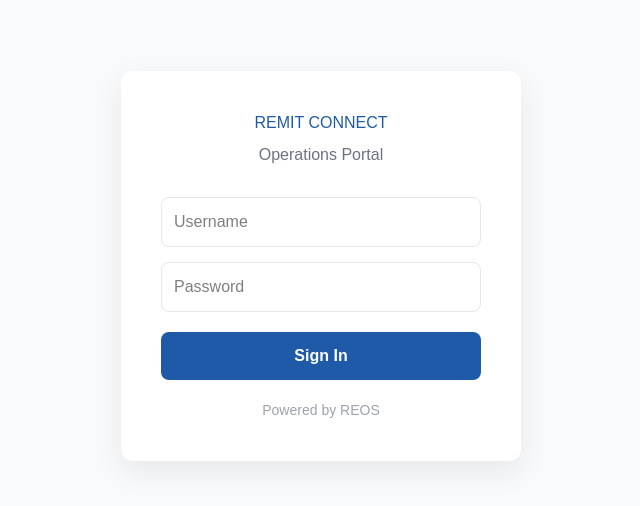
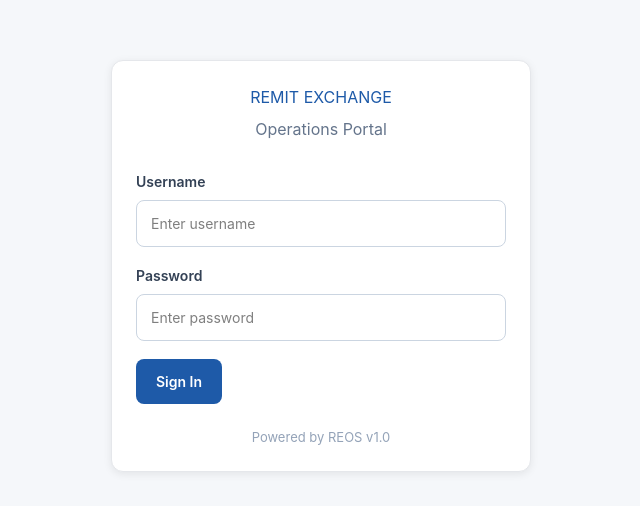
Before and after one commit to mosabidriis-cloud/remit-connect, a React (Vite) app: page /login in a window 1280 px wide. Shown: the part 134-640 px from the top of the page, without its empty margins (319-959 px from the left). Built offline with nearby package versions, Linux system fonts and the light colour scheme.

Commit message:
feat(ui): add reusable UI components and update dashboard

```diff
--- a/package.json
+++ b/package.json
@@ -11,9 +11,12 @@
   },
   "dependencies": {
     "@tailwindcss/vite": "^4.3.2",
+    "class-variance-authority": "^0.7.1",
+    "clsx": "^2.1.1",
     "react": "^19.2.7",
     "react-dom": "^19.2.7",
     "react-router-dom": "^7.18.1",
+    "tailwind-merge": "^3.6.0",
     "tailwindcss": "^4.3.2"
   },
   "devDependencies": {
--- a/src/components/dashboard/BranchStatusTable.tsx
+++ b/src/components/dashboard/BranchStatusTable.tsx
@@ -1,99 +1,59 @@
+import DataTable from "../ui/DataTable";
 import { branches } from "../../services/branchService";
+import type { Branch } from "../../types/Branch";
 
 export default function BranchStatusTable() {
+  const activeBranches = branches.filter((branch) => branch.active);
+
   return (
-    <div
-      style={{
-        background: "#FFFFFF",
-        marginTop: 30,
-        borderRadius: 12,
-        padding: 20,
-        boxShadow: "0 4px 12px rgba(0,0,0,0.08)",
-      }}
-    >
-      <h2
-        style={{
-          marginTop: 0,
-          marginBottom: 20,
-          color: "#123A73",
-        }}
-      >
-        Branch Status
-      </h2>
-
-      <table
-        style={{
-          width: "100%",
-          borderCollapse: "collapse",
-        }}
-      >
-        <thead>
-          <tr
-            style={{
-              background: "#F5F7FA",
-            }}
-          >
-            <th style={header}>Branch</th>
-            <th style={header}>Liquidity</th>
-            <th style={header}>Available Accounts</th>
-            <th style={header}>Files Ready</th>
-            <th style={header}>Status</th>
-            <th style={header}>Updated</th>
-          </tr>
-        </thead>
-
-        <tbody>
-          {branches
-            .filter((branch) => branch.active)
-            .map((branch) => (
-              <tr key={branch.id}>
-                <td style={cell}>{branch.name}</td>
-
-                <td style={cell}>
-                  {branch.liquidity.toLocaleString()} SDG
-                </td>
-
-                <td style={cell}>
-                  {branch.availableAccounts.toFixed(2)}
-                </td>
-
-                <td style={cell}>{branch.filesReady}</td>
-
-                <td style={cell}>
+    <DataTable<Branch>
+      data={activeBranches}
+      columns={[
+        {
+          header: "Branch",
+          render: (branch) => branch.name,
+        },
+        {
+          header: "Liquidity",
+          render: (branch) =>
+            `${branch.liquidity.toLocaleString()} SDG`,
+        },
+        {
+          header: "Available Accounts",
+          render: (branch) =>
+            branch.availableAccounts.toFixed(2),
+        },
+        {
+          header: "Files Ready",
+          render: (branch) => branch.filesReady,
+        },
+        {
+          header: "Status",
+          render: (branch) => (
             <span
               style={{
-                      padding: "6px 10px",
-                      borderRadius: 8,
-                      color: "#fff",
-                      fontWeight: 600,
                 background:
                   branch.status === "Ready"
                     ? "#16A34A"
                     : branch.status === "Funding Soon"
                     ? "#F59E0B"
                     : "#DC2626",
+                color: "#FFFFFF",
+                padding: "6px 12px",
+                borderRadius: 20,
+                fontWeight: 600,
+                fontSize: 13,
               }}
             >
               {branch.status}
             </span>
-                </td>
-
-                <td style={cell}>{branch.lastUpdated}</td>
-              </tr>
-            ))}
-        </tbody>
-      </table>
-    </div>
+          ),
+        },
+        {
+          header: "Updated",
+          render: (branch) => branch.lastUpdated,
+        },
+      ]}
+    />
   );
 }
-
-const header: React.CSSProperties = {
-  padding: "14px",
-  textAlign: "left",
-  borderBottom: "1px solid #E5E7EB",
-};
-
-const cell: React.CSSProperties = {
-  padding: "14px",
-  borderBottom: "1px solid #F1F5F9",
-};
--- /dev/null
+++ b/src/components/forms/TextInput.tsx
@@ -0,0 +1,56 @@
+import type { ChangeEvent } from "react";
+
+type TextInputProps = {
+  label: string;
+  value: string;
+  placeholder?: string;
+  type?: string;
+  onChange: (value: string) => void;
+};
+
+export default function TextInput({
+  label,
+  value,
+  placeholder,
+  type = "text",
+  onChange,
+}: TextInputProps) {
+  return (
+    <div
+      style={{
+        display: "flex",
+        flexDirection: "column",
+        gap: 8,
+        marginBottom: 18,
+      }}
+    >
+      <label
+        style={{
+          fontWeight: 600,
+          color: "#334155",
+          fontSize: 14,
+        }}
+      >
+        {label}
+      </label>
+
+      <input
+        type={type}
+        value={value}
+        placeholder={placeholder}
+        onChange={(e: ChangeEvent<HTMLInputElement>) =>
+          onChange(e.target.value)
+        }
+        style={{
+          padding: "12px 14px",
+          border: "1px solid #CBD5E1",
+          borderRadius: 8,
+          fontSize: 14,
+          outline: "none",
+          width: "100%",
+          boxSizing: "border-box",
+        }}
+      />
+    </div>
+  );
+}
--- /dev/null
+++ b/src/components/ui/Badge.tsx
@@ -0,0 +1,35 @@
+type BadgeProps = {
+  text: string;
+  color: "green" | "orange" | "red" | "blue" | "gray";
+};
+
+export default function Badge({
+  text,
+  color,
+}: BadgeProps) {
+  const colors = {
+    green: "#16A34A",
+    orange: "#F59E0B",
+    red: "#DC2626",
+    blue: "#2563EB",
+    gray: "#64748B",
+  };
+
+  return (
+    <span
+      style={{
+        display: "inline-block",
+        padding: "6px 12px",
+        borderRadius: 20,
+        background: colors[color],
+        color: "#FFFFFF",
+        fontWeight: 600,
+        fontSize: 13,
+        textAlign: "center",
+        minWidth: 110,
+      }}
+    >
+      {text}
+    </span>
+  );
+}
--- /dev/null
+++ b/src/components/ui/Button.tsx
@@ -0,0 +1,40 @@
+type ButtonProps = {
+  children: React.ReactNode;
+  onClick?: () => void;
+  type?: "button" | "submit";
+  variant?: "primary" | "secondary" | "danger";
+};
+
+export default function Button({
+  children,
+  onClick,
+  type = "button",
+  variant = "primary",
+}: ButtonProps) {
+  const background =
+    variant === "primary"
+      ? "#1E5AA8"
+      : variant === "secondary"
+      ? "#64748B"
+      : "#DC2626";
+
+  return (
+    <button
+      type={type}
+      onClick={onClick}
+      style={{
+        background,
+        color: "#FFFFFF",
+        border: "none",
+        borderRadius: 8,
+        padding: "12px 20px",
+        fontSize: 14,
+        fontWeight: 600,
+        cursor: "pointer",
+        transition: "0.2s",
+      }}
+    >
+      {children}
+    </button>
+  );
+}
--- /dev/null
+++ b/src/components/ui/Card.tsx
@@ -0,0 +1,36 @@
+import type { ReactNode } from "react";
+
+type CardProps = {
+  title?: string;
+  children: ReactNode;
+};
+
+export default function Card({ title, children }: CardProps) {
+  return (
+    <div
+      style={{
+        background: "#FFFFFF",
+        borderRadius: 12,
+        padding: 24,
+        boxShadow: "0 2px 8px rgba(0,0,0,0.08)",
+        border: "1px solid #E5E7EB",
+      }}
+    >
+      {title && (
+        <h3
+          style={{
+            margin: 0,
+            marginBottom: 20,
+            color: "#123A73",
+            fontSize: 18,
+            fontWeight: 600,
+          }}
+        >
+          {title}
+        </h3>
+      )}
+
+      {children}
+    </div>
+  );
+}
--- /dev/null
+++ b/src/components/ui/DataTable.tsx
@@ -0,0 +1,84 @@
+import type { ReactNode } from "react";
+
+type Column<T> = {
+  header: string;
+  render: (row: T) => ReactNode;
+  width?: string;
+};
+
+type DataTableProps<T> = {
+  columns: Column<T>[];
+  data: T[];
+};
+
+export default function DataTable<T>({
+  columns,
+  data,
+}: DataTableProps<T>) {
+  return (
+    <div
+      style={{
+        background: "#FFFFFF",
+        borderRadius: 12,
+        overflow: "hidden",
+        border: "1px solid #E5E7EB",
+      }}
+    >
+      <table
+        style={{
+          width: "100%",
+          borderCollapse: "collapse",
+        }}
+      >
+        <thead>
+          <tr
+            style={{
+              background: "#F8FAFC",
+            }}
+          >
+            {columns.map((column) => (
+              <th
+                key={column.header}
+                style={{
+                  padding: "16px",
+                  textAlign: "left",
+                  color: "#334155",
+                  fontSize: 14,
+                  fontWeight: 700,
+                  borderBottom: "1px solid #E5E7EB",
+                  width: column.width,
+                }}
+              >
+                {column.header}
+              </th>
+            ))}
+          </tr>
+        </thead>
+
+        <tbody>
+          {data.map((row, index) => (
+            <tr
+              key={index}
+              style={{
+                borderBottom: "1px solid #F1F5F9",
+              }}
+            >
+              {columns.map((column) => (
+                <td
+                  key={column.header}
+                  style={{
+                    padding: "16px",
+                    color: "#1E293B",
+                    fontSize: 14,
+                  }}
+                >
+                  {column.render(row)}
+                </td>
+              ))}
+            </tr>
+          ))}
+        </tbody>
+      </table>
+    </div>
+  );
+}
--- /dev/null
+++ b/src/lib/utils.ts
@@ -0,0 +1,5 @@
+import { clsx, type ClassValue } from "clsx";
+
+export function cn(...inputs: ClassValue[]) {
+  return clsx(inputs);
+}
--- a/src/pages/auth/LoginPage.tsx
+++ b/src/pages/auth/LoginPage.tsx
@@ -1,4 +1,19 @@
-function LoginPage() {
+import { useState } from "react";
+import Card from "../../components/ui/Card";
+import Button from "../../components/ui/Button";
+import TextInput from "../../components/forms/TextInput";
+
+export default function LoginPage() {
+  const [username, setUsername] = useState("");
+  const [password, setPassword] = useState("");
+
+  function handleLogin() {
+    console.log({
+      username,
+      password,
+    });
+  }
+
   return (
     <div
       style={{
@@ -6,93 +21,77 @@ function LoginPage() {
         display: "flex",
         justifyContent: "center",
         alignItems: "center",
-        backgroundColor: "#F8FAFC",
-        fontFamily: "Arial, sans-serif",
+        background: "#F5F7FA",
       }}
     >
       <div
         style={{
-          width: "400px",
-          background: "#FFFFFF",
-          padding: "40px",
-          borderRadius: "12px",
-          boxShadow: "0 10px 30px rgba(0,0,0,0.08)",
+          width: 420,
+        }}
+      >
+        <Card>
+          <div
+            style={{
+              textAlign: "center",
+              marginBottom: 30,
             }}
           >
             <h1
               style={{
-            textAlign: "center",
+                margin: 0,
                 color: "#1E5AA8",
-            marginBottom: "8px",
               }}
             >
-          REMIT CONNECT
+              REMIT EXCHANGE
             </h1>
 
             <p
               style={{
-            textAlign: "center",
-            color: "#6B7280",
-            marginBottom: "30px",
+                color: "#64748B",
+                marginTop: 8,
               }}
             >
               Operations Portal
             </p>
+          </div>
 
-        <input
-          type="text"
-          placeholder="Username"
-          style={{
-            width: "100%",
-            padding: "12px",
-            marginBottom: "15px",
-            border: "1px solid #E5E7EB",
-            borderRadius: "8px",
-            boxSizing: "border-box",
-          }}
+          <TextInput
+            label="Username"
+            value={username}
+            onChange={setUsername}
+            placeholder="Enter username"
           />
 
-        <input
+          <TextInput
+            label="Password"
             type="password"
-          placeholder="Password"
-          style={{
-            width: "100%",
-            padding: "12px",
-            marginBottom: "20px",
-            border: "1px solid #E5E7EB",
-            borderRadius: "8px",
-            boxSizing: "border-box",
-          }}
+            value={password}
+            onChange={setPassword}
+            placeholder="Enter password"
           />
 
-        <button
+          <div
             style={{
-            width: "100%",
-            padding: "12px",
-            background: "#1E5AA8",
-            color: "#FFFFFF",
-            border: "none",
-            borderRadius: "8px",
-            cursor: "pointer",
-            fontWeight: "bold",
+              marginTop: 10,
             }}
           >
+            <Button onClick={handleLogin}>
               Sign In
-        </button>
+            </Button>
+          </div>
 
           <p
             style={{
               textAlign: "center",
-            marginTop: "20px",
-            color: "#9CA3AF",
-            fontSize: "14px",
+              marginTop: 24,
+              color: "#94A3B8",
+              fontSize: 13,
             }}
           >
-          Powered by REOS
+            Powered by REOS v1.0
           </p>
+        </Card>
       </div>
     </div>
   );
 }
-
-export default LoginPage;
```
Also changed, not shown: src/components/ui/Input.tsx (added, +25 -0 lines), 1 other file (tests, documents, lock files or other folders). Lines whose indentation alone changed are shown as unchanged.
